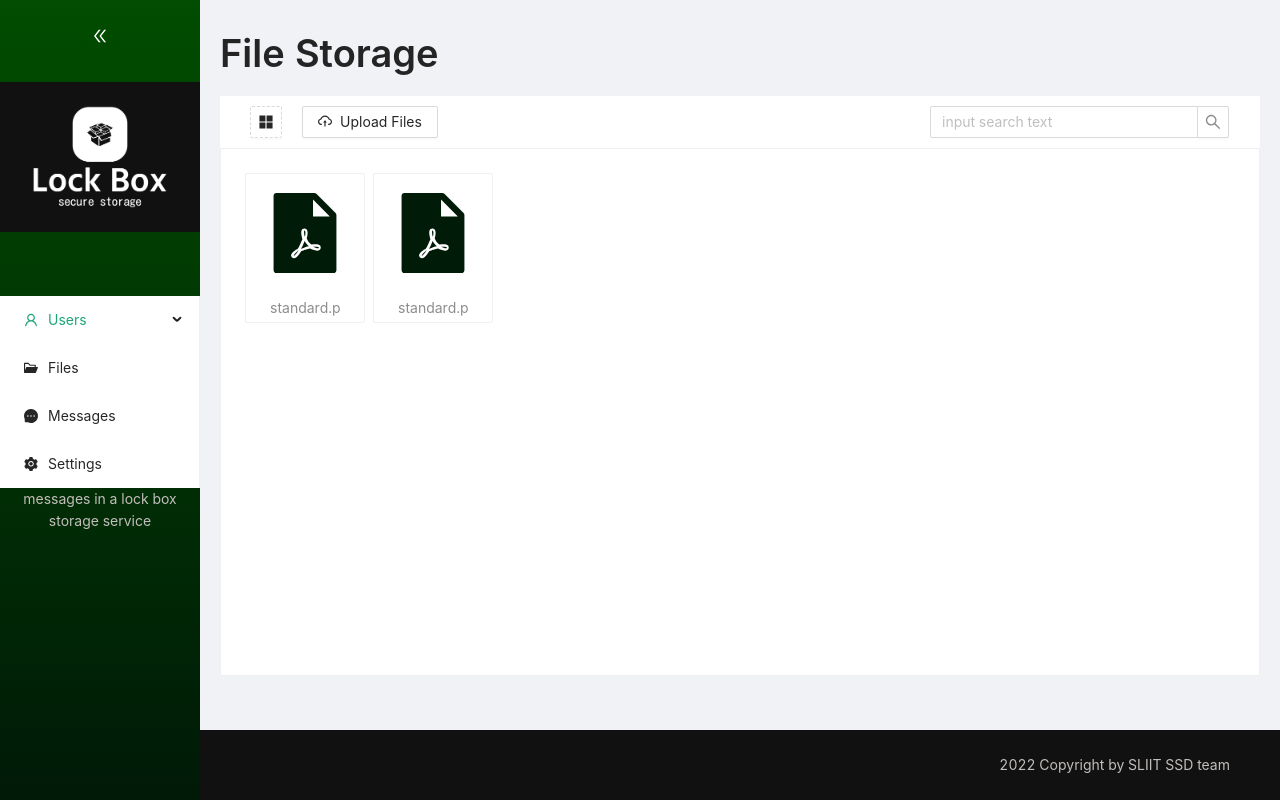
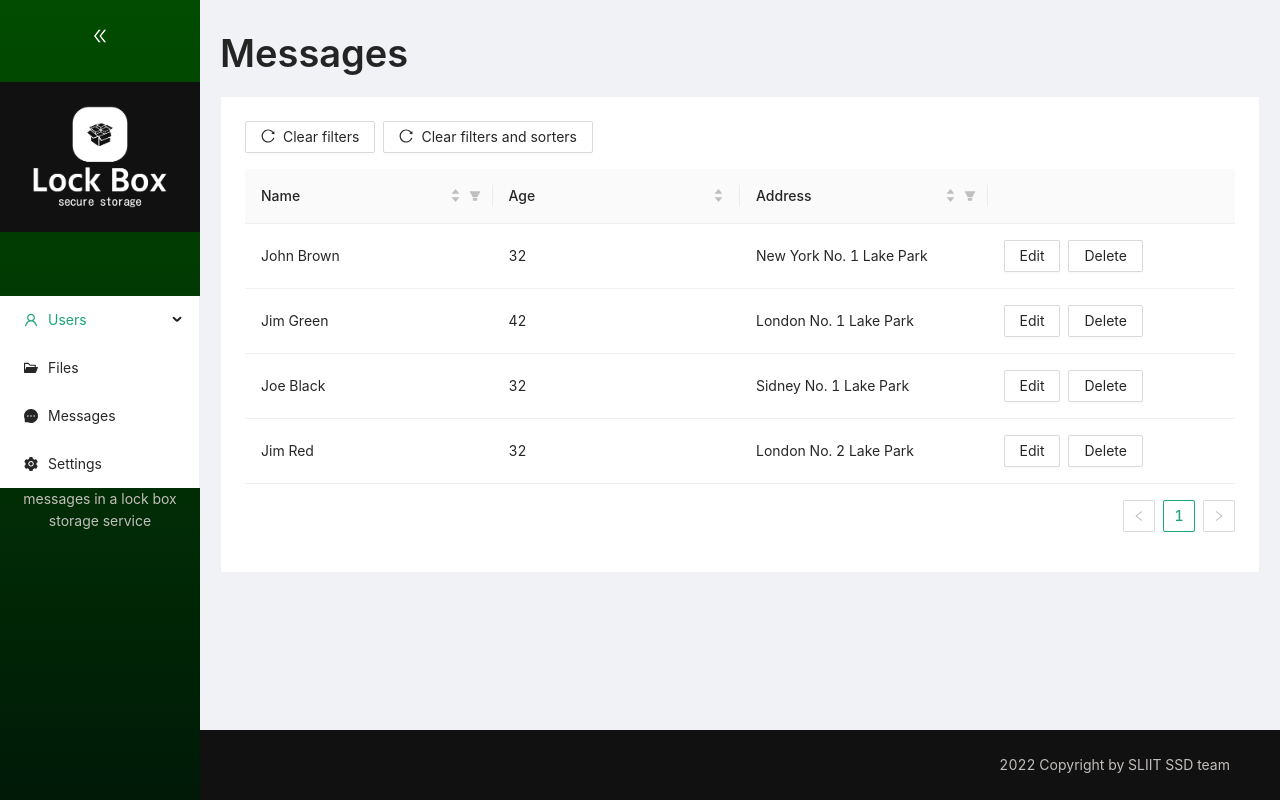
Before and after one commit to dinethpiyumantha/lockbox_frontend, a React (Create React App) app: page / in a window 1280 px wide. Built offline with nearby package versions, Linux system fonts and the light colour scheme.

Commit message:
users table created

```diff
--- a/src/layouts/Container.jsx
+++ b/src/layouts/Container.jsx
@@ -1,7 +1,9 @@
 import React from 'react'
 import { Layout } from 'antd'
 import TitleCard from '../components/cards/title/TitleCard';
-import Files from '../pages/files/Files';
+// import Files from '../pages/files/Files';
+// import Messages from '../pages/messages/Messages';
+import ViewAllUsers from '../pages/users/ViewAllUsers';
 
 const { Content } = Layout;
 
@@ -13,8 +15,8 @@ export default function Container() {
       paddingTop: 30,
       PaddingBottom: 30
     }}>
-      <TitleCard title={"File Storage"}/>
-      <Files />
+      <TitleCard title={"Messages"}/>
+      <ViewAllUsers />
     </Content>
   )
 }
--- /dev/null
+++ b/src/pages/messages/Messages.jsx
@@ -0,0 +1,68 @@
+import { Button, Card, List } from 'antd'
+import React from 'react'
+import {
+    MessageFilled,
+    PlusCircleFilled,
+} from '@ant-design/icons'
+import Search from 'antd/lib/input/Search';
+
+const data = [
+    {
+        title: 'Ant Design Title 1',
+    },
+    {
+        title: 'Ant Design Title 2',
+    },
+    {
+        title: 'Ant Design Title 3',
+    },
+    {
+        title: 'Ant Design Title 4',
+    },
+];
+
+export default function Messages() {
+    return (
+        <>
+        <div style={{
+        background: '#ffffff',
+        display: 'flex',
+        justifyContent: 'space-between',
+        paddingTop: 10,
+        paddingBottom: 10,
+        paddingLeft: 30,
+        paddingRight: 30,
+        fontSize: 15,
+        color: '#111111',
+      }}>
+        <div>
+          <Button icon={<PlusCircleFilled />}>Create a new message</Button>
+        </div>
+        <Search
+          placeholder="input search text"
+          allowClear
+          style={{
+            width: 300,
+          }}
+        />
+
+      </div>
+        <Card style={{ height: '65vh' }}>
+            <List
+                itemLayout="horizontal"
+                dataSource={data}
+                renderItem={item => (
+                    <List.Item
+                        actions={[<Button>Edit</Button>, <Button type='danger'>Delete</Button>]}>
+                        <List.Item.Meta
+                            avatar={<MessageFilled style={{ fontSize: 20 }} />}
+                            title={<a href="https://ant.design">{item.title}</a>}
+                            description="Ant Design, a design language for background applications, is refined by Ant UED Team"
+                        />
+                    </List.Item>
+                )}
+            />
+        </Card>
+        </>
+    )
+}
--- /dev/null
+++ b/src/pages/users/ViewAllUsers.jsx
@@ -0,0 +1,121 @@
+import { Button, Card, Space, Table } from 'antd'
+import React, { useState } from 'react'
+import {
+    ReloadOutlined,
+} from '@ant-design/icons'
+
+const data = [
+    {
+        key: '1',
+        name: 'John Brown',
+        age: 32,
+        address: 'New York No. 1 Lake Park',
+    },
+    {
+        key: '2',
+        name: 'Jim Green',
+        age: 42,
+        address: 'London No. 1 Lake Park',
+    },
+    {
+        key: '3',
+        name: 'Joe Black',
+        age: 32,
+        address: 'Sidney No. 1 Lake Park',
+    },
+    {
+        key: '4',
+        name: 'Jim Red',
+        age: 32,
+        address: 'London No. 2 Lake Park',
+    },
+];
+
+export default function ViewAllUsers() {
+    const [filteredInfo, setFilteredInfo] = useState({});
+    const [sortedInfo, setSortedInfo] = useState({});
+    const handleChange = (pagination, filters, sorter) => {
+        console.log('Various parameters', pagination, filters, sorter);
+        setFilteredInfo(filters);
+        setSortedInfo(sorter);
+    };
+    const clearFilters = () => {
+        setFilteredInfo({});
+    };
+    const clearAll = () => {
+        setFilteredInfo({});
+        setSortedInfo({});
+    };
+    const columns = [
+        {
+            title: 'Name',
+            dataIndex: 'name',
+            key: 'name',
+            filters: [
+                {
+                    text: 'Joe',
+                    value: 'Joe',
+                },
+                {
+                    text: 'Jim',
+                    value: 'Jim',
+                },
+            ],
+            filteredValue: filteredInfo.name || null,
+            onFilter: (value, record) => record.name.includes(value),
+            sorter: (a, b) => a.name.length - b.name.length,
+            sortOrder: sortedInfo.columnKey === 'name' ? sortedInfo.order : null,
+            ellipsis: true,
+        },
+        {
+            title: 'Age',
+            dataIndex: 'age',
+            key: 'age',
+            sorter: (a, b) => a.age - b.age,
+            sortOrder: sortedInfo.columnKey === 'age' ? sortedInfo.order : null,
+            ellipsis: true,
+        },
+        {
+            title: 'Address',
+            dataIndex: 'address',
+            key: 'address',
+            filters: [
+                {
+                    text: 'London',
+                    value: 'London',
+                },
+                {
+                    text: 'New York',
+                    value: 'New York',
+                },
+            ],
+            filteredValue: filteredInfo.address || null,
+            onFilter: (value, record) => record.address.includes(value),
+            sorter: (a, b) => a.address.length - b.address.length,
+            sortOrder: sortedInfo.columnKey === 'address' ? sortedInfo.order : null,
+            ellipsis: true,
+        },
+        {
+            title: '',
+            render: () => (
+            <Space>
+                <Button>Edit</Button>
+                <Button>Delete</Button>
+            </Space>
+            )
+        }
+    ];
+    return (
+        <Card>
+            <Space
+                style={{
+                    marginBottom: 16,
+                }}
+            >
+                <Button onClick={clearFilters} icon={<ReloadOutlined />}>Clear filters</Button>
+                <Button onClick={clearAll} icon={<ReloadOutlined />}>Clear filters and sorters</Button>
+            </Space>
+            <Table columns={columns} dataSource={data} onChange={handleChange} />
+        </Card>
+    );
+};
```
